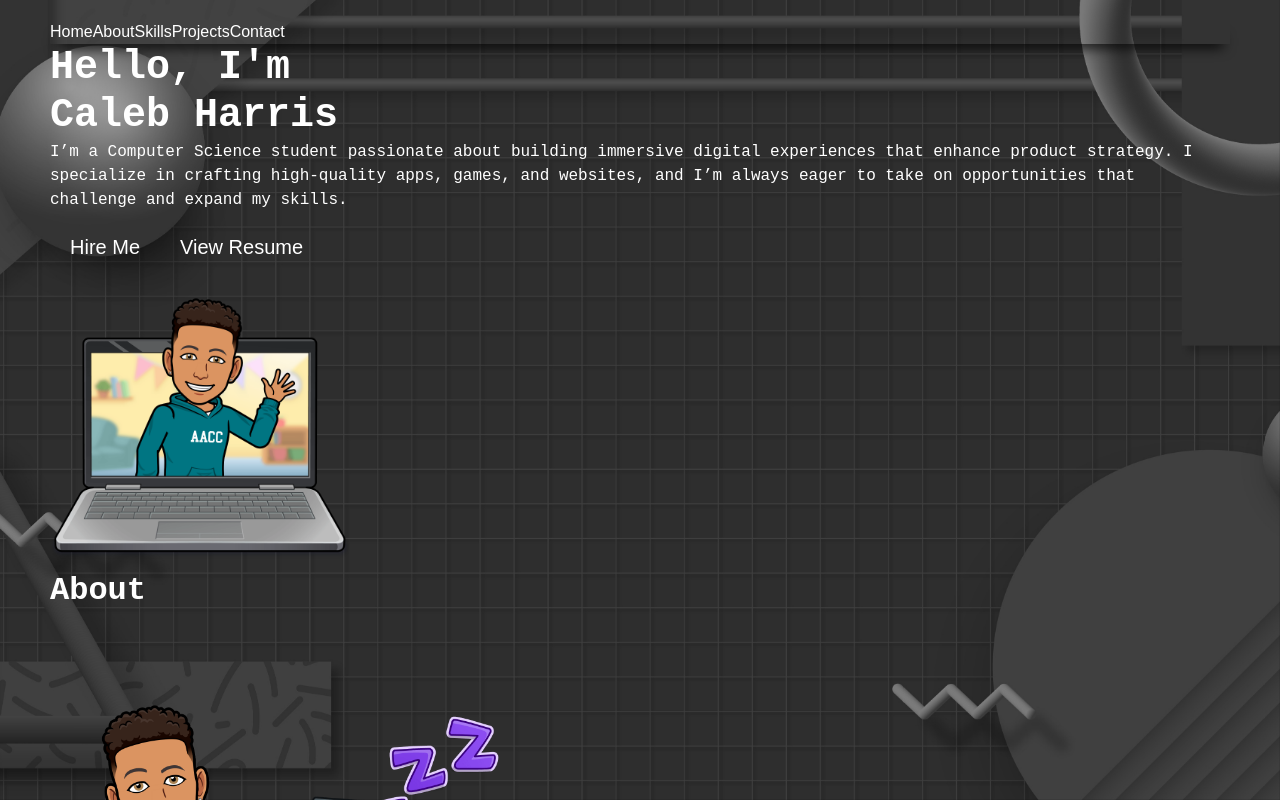
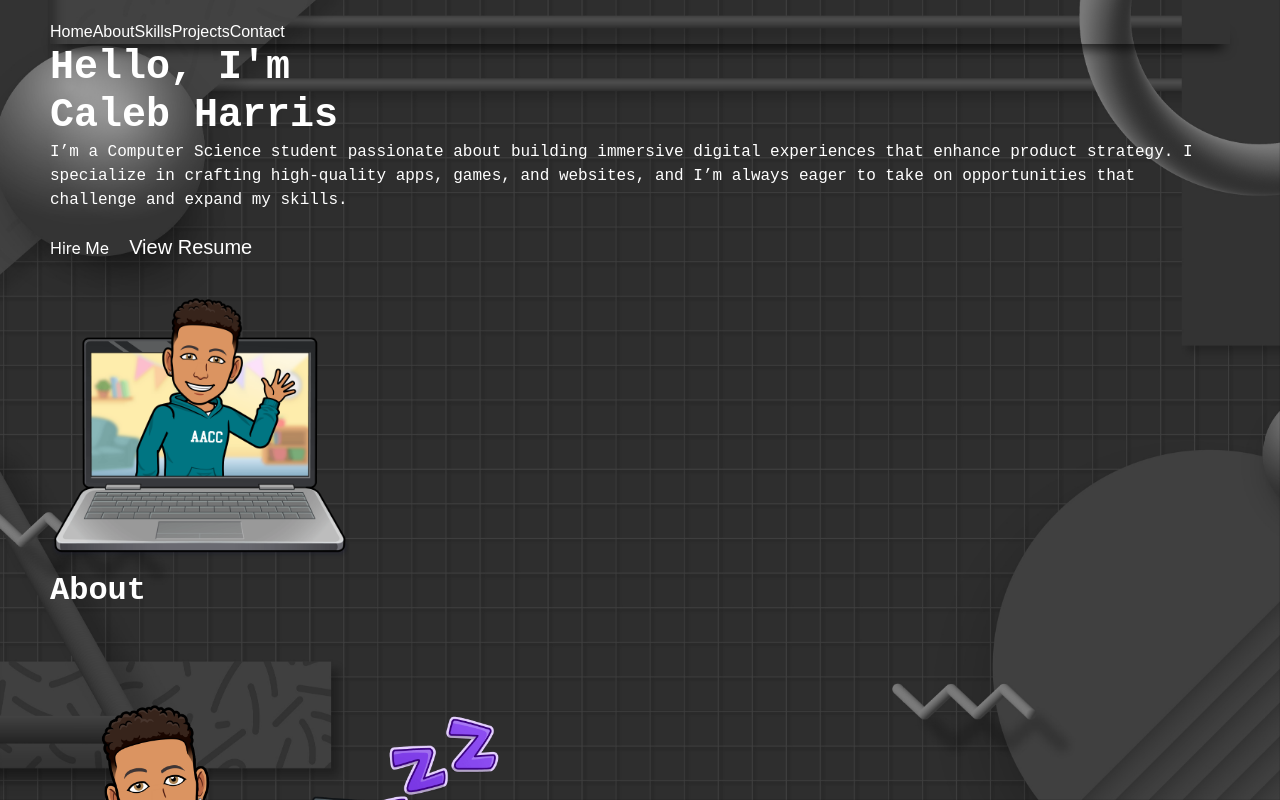
Before and after one commit to clawrenceharris/portfolio, a React (Create React App) app: page / in a window 1280 px wide. Shown: the top 800 px of the page. Built offline with nearby package versions, Linux system fonts and the light colour scheme.

Commit message:
fixed home buttons

```diff
--- a/src/components/HeroSection.js
+++ b/src/components/HeroSection.js
@@ -27,7 +27,6 @@ const HeroSection = () => {
           I’m a Computer Science student passionate about building immersive digital experiences that enhance product strategy. I specialize in crafting high-quality apps, games, and websites, and I’m always eager to take on opportunities that challenge and expand my skills.
           </p>
           <div>
-            <button>
 
 
             <NavLink
@@ -38,7 +37,6 @@ const HeroSection = () => {
                 Hire Me
               </span>
               </NavLink>
-              </button>
             <button
 
               onClick={() => navigate("/resume")}
```
Also changed, not shown: 11 other files (tests, documents, lock files or other folders).
